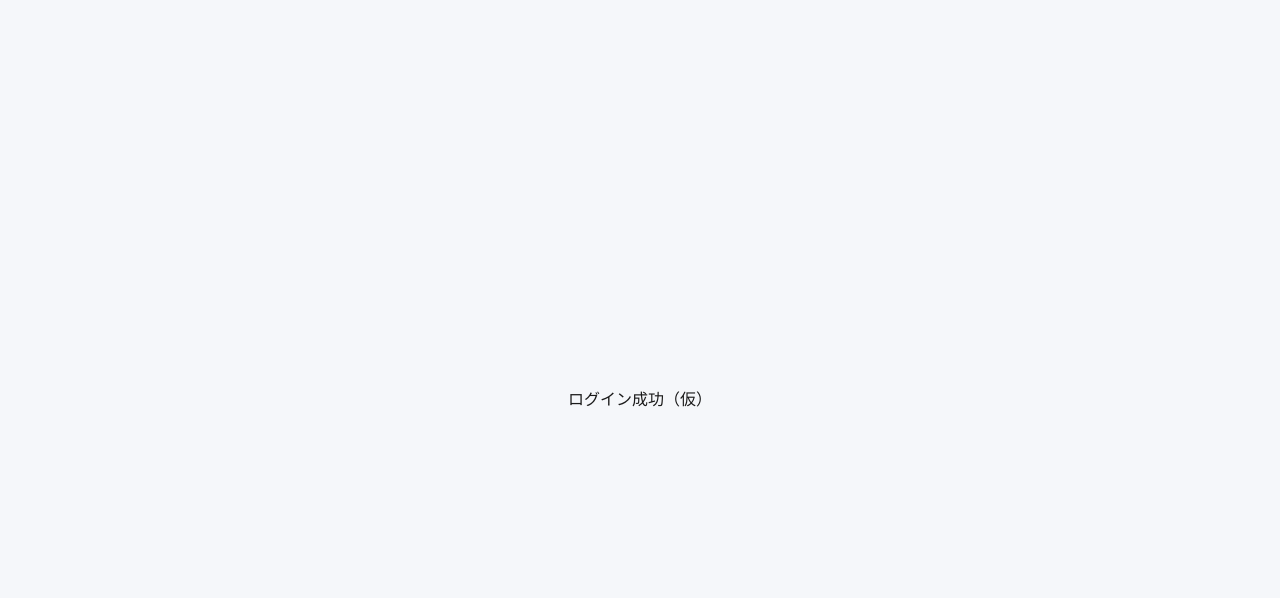
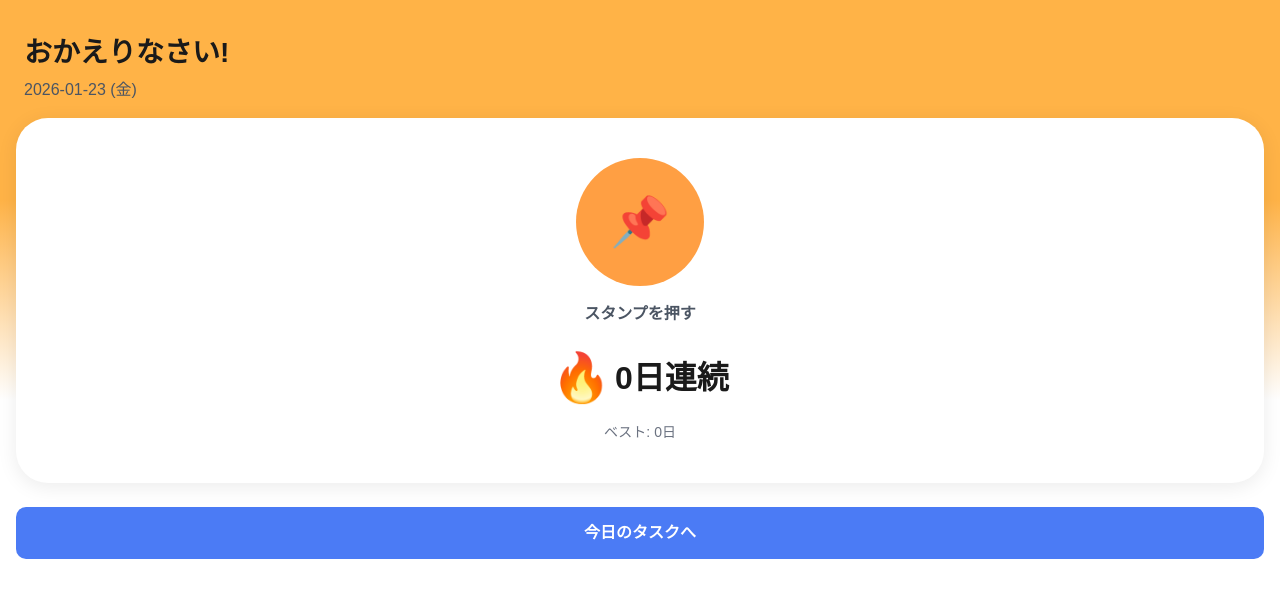
Before and after one commit to hayaf3254/TaskScope, a Next.js app in the folder apps/web/: page /dashboard in a window 1280 px wide. Shown: the top 598 px of the page. Built offline with nearby package versions, Linux system fonts and the light colour scheme; no server answers.

Commit message:
フロント:CSSのファイル分離、ログイン後にログインスタンプ画面にいくように変更

```diff
--- a/apps/web/app/dashboard/page.tsx
+++ b/apps/web/app/dashboard/page.tsx
@@ -1,9 +1,5 @@
-{/* TODO: 後で削除 - 仮置きページ */}
+import { StampScreen } from "@/components/features/stamp/StampScreen";
 
 export default function DashboardPage() {
-  return (
-    <div className="min-h-screen flex items-center justify-center">
-      <p>ログイン成功（仮）</p>
-    </div>
-  );
+  return <StampScreen />;
 }
--- a/apps/web/app/globals.css
+++ b/apps/web/app/globals.css
@@ -1,5 +1,6 @@
 @import "tailwindcss";
 @import "../styles/components.css";
+@import "../styles/stamp.css";
 
 /* ===========================================
    TaskScope - Theme Variables
--- a/apps/web/styles/components.css
+++ b/apps/web/styles/components.css
@@ -112,98 +112,4 @@
     color: var(--color-foreground);
     margin-bottom: 0.5rem;
   }
-
-  /* --------------------------------
-     Stamp Screen
-     -------------------------------- */
-  .stamp-bg {
-    min-height: 100vh;
-    background: linear-gradient(to bottom, #FFB347 0%, #FFB347 25%, white 50%, white 100%);
-  }
-
-  .stamp-header {
-    padding: 2rem 1.5rem 1rem;
-  }
-
-  .stamp-header h1 {
-    font-size: 1.75rem;
-    font-weight: bold;
-    color: var(--color-foreground);
-    margin-bottom: 0.25rem;
-  }
-
-  .stamp-header p {
-    font-size: 1rem;
-    color: #4B5563;
-  }
-
-  .stamp-card {
-    background: white;
-    border-radius: 2rem;
-    box-shadow: 0 4px 20px rgba(0, 0, 0, 0.08);
-    padding: 2.5rem 1.5rem;
-    margin: 0 1rem;
-    text-align: center;
-  }
-
-  .stamp-button {
-    width: 8rem;
-    height: 8rem;
-    border-radius: 50%;
-    background-color: #FF9F43;
-    border: none;
-    cursor: pointer;
-    display: flex;
-    align-items: center;
-    justify-content: center;
-    margin: 0 auto 1rem;
-    transition: transform 0.2s ease, background-color 0.2s ease;
-  }
-
-  .stamp-button:hover:not(:disabled) {
-    transform: scale(1.05);
-  }
-
-  .stamp-button:disabled {
-    cursor: default;
-    background-color: #FF9F43;
-  }
-
-  .stamp-button-icon {
-    font-size: 3rem;
-  }
-
-  .stamp-label {
-    font-size: 1rem;
-    font-weight: 600;
-    color: #4B5563;
-    margin-bottom: 1rem;
-  }
-
-  .stamp-label-done {
-    color: #F97316;
-  }
-
-  .stamp-streak {
-    display: flex;
-    align-items: center;
-    justify-content: center;
-    gap: 0.25rem;
-    margin-bottom: 0.5rem;
-  }
-
-  .stamp-streak-number {
-    font-size: 2rem;
-    font-weight: bold;
-    color: var(--color-foreground);
-  }
-
-  .stamp-best {
-    font-size: 0.875rem;
-    color: #6B7280;
-  }
-
-  .stamp-action {
-    padding: 1.5rem 1rem;
-  }
 }
--- /dev/null
+++ b/apps/web/styles/stamp.css
@@ -0,0 +1,117 @@
+/* ===========================================
+   TaskScope - Stamp Screen Styles
+   =========================================== */
+
+@layer components {
+  /* --------------------------------
+     Stamp Screen Background
+     -------------------------------- */
+  .stamp-bg {
+    min-height: 100vh;
+    background: linear-gradient(to bottom, #FFB347 0%, #FFB347 25%, white 50%, white 100%);
+  }
+
+  /* --------------------------------
+     Header
+     -------------------------------- */
+  .stamp-header {
+    padding: 2rem 1.5rem 1rem;
+  }
+
+  .stamp-header h1 {
+    font-size: 1.75rem;
+    font-weight: bold;
+    color: var(--color-foreground);
+    margin-bottom: 0.25rem;
+  }
+
+  .stamp-header p {
+    font-size: 1rem;
+    color: #4B5563;
+  }
+
+  /* --------------------------------
+     Main Card
+     -------------------------------- */
+  .stamp-card {
+    background: white;
+    border-radius: 2rem;
+    box-shadow: 0 4px 20px rgba(0, 0, 0, 0.08);
+    padding: 2.5rem 1.5rem;
+    margin: 0 1rem;
+    text-align: center;
+  }
+
+  /* --------------------------------
+     Stamp Button
+     -------------------------------- */
+  .stamp-button {
+    width: 8rem;
+    height: 8rem;
+    border-radius: 50%;
+    background-color: #FF9F43;
+    border: none;
+    cursor: pointer;
+    display: flex;
+    align-items: center;
+    justify-content: center;
+    margin: 0 auto 1rem;
+    transition: transform 0.2s ease, background-color 0.2s ease;
+  }
+
+  .stamp-button:hover:not(:disabled) {
+    transform: scale(1.05);
+  }
+
+  .stamp-button:disabled {
+    cursor: default;
+    background-color: #FF9F43;
+  }
+
+  .stamp-button-icon {
+    font-size: 3rem;
+  }
+
+  /* --------------------------------
+     Labels & Text
+     -------------------------------- */
+  .stamp-label {
+    font-size: 1rem;
+    font-weight: 600;
+    color: #4B5563;
+    margin-bottom: 1rem;
+  }
+
+  .stamp-label-done {
+    color: #F97316;
+  }
+
+  /* --------------------------------
+     Streak Display
+     -------------------------------- */
+  .stamp-streak {
+    display: flex;
+    align-items: center;
+    justify-content: center;
+    gap: 0.25rem;
+    margin-bottom: 0.5rem;
+  }
+
+  .stamp-streak-number {
+    font-size: 2rem;
+    font-weight: bold;
+    color: var(--color-foreground);
+  }
+
+  .stamp-best {
+    font-size: 0.875rem;
+    color: #6B7280;
+  }
+
+  /* --------------------------------
+     Action Area
+     -------------------------------- */
+  .stamp-action {
+    padding: 1.5rem 1rem;
+  }
+}
```
